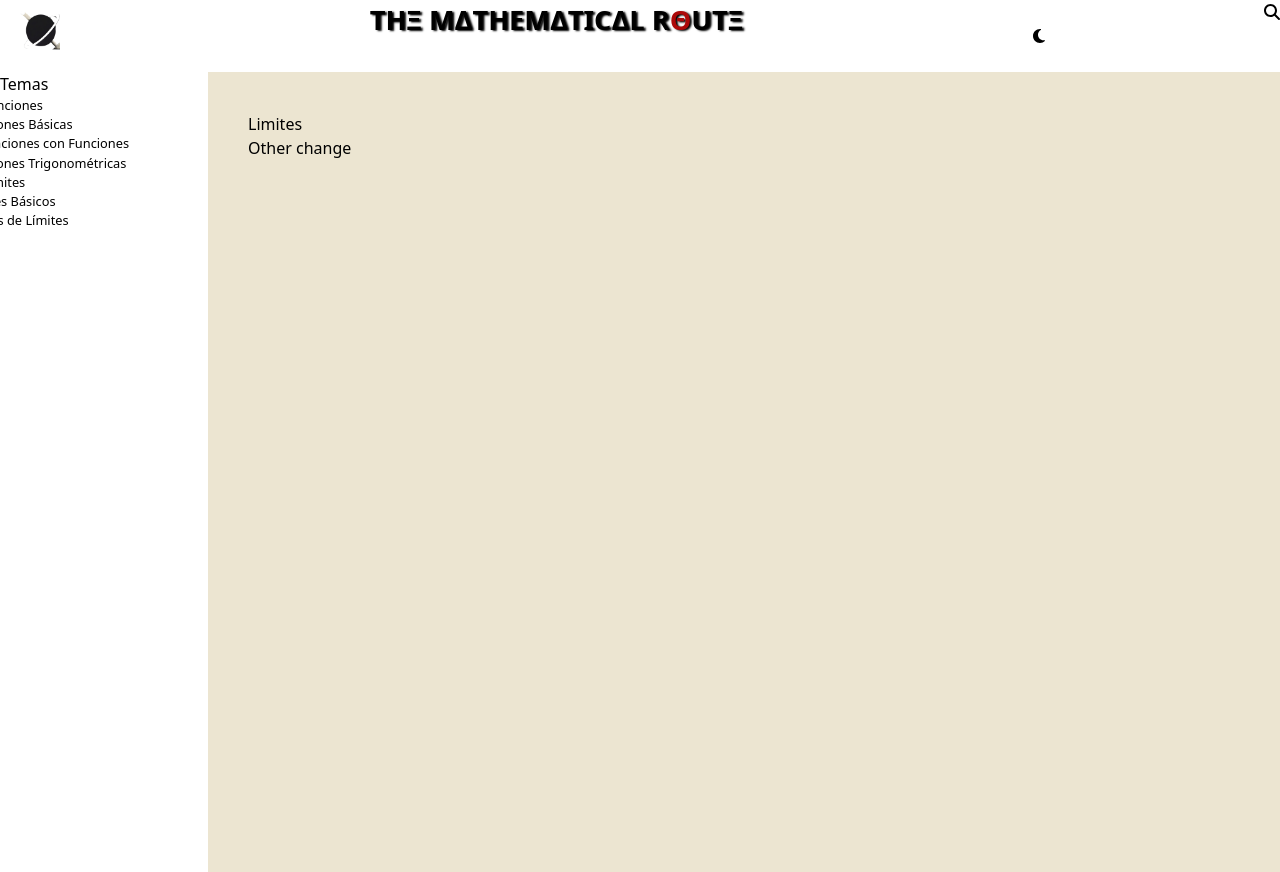
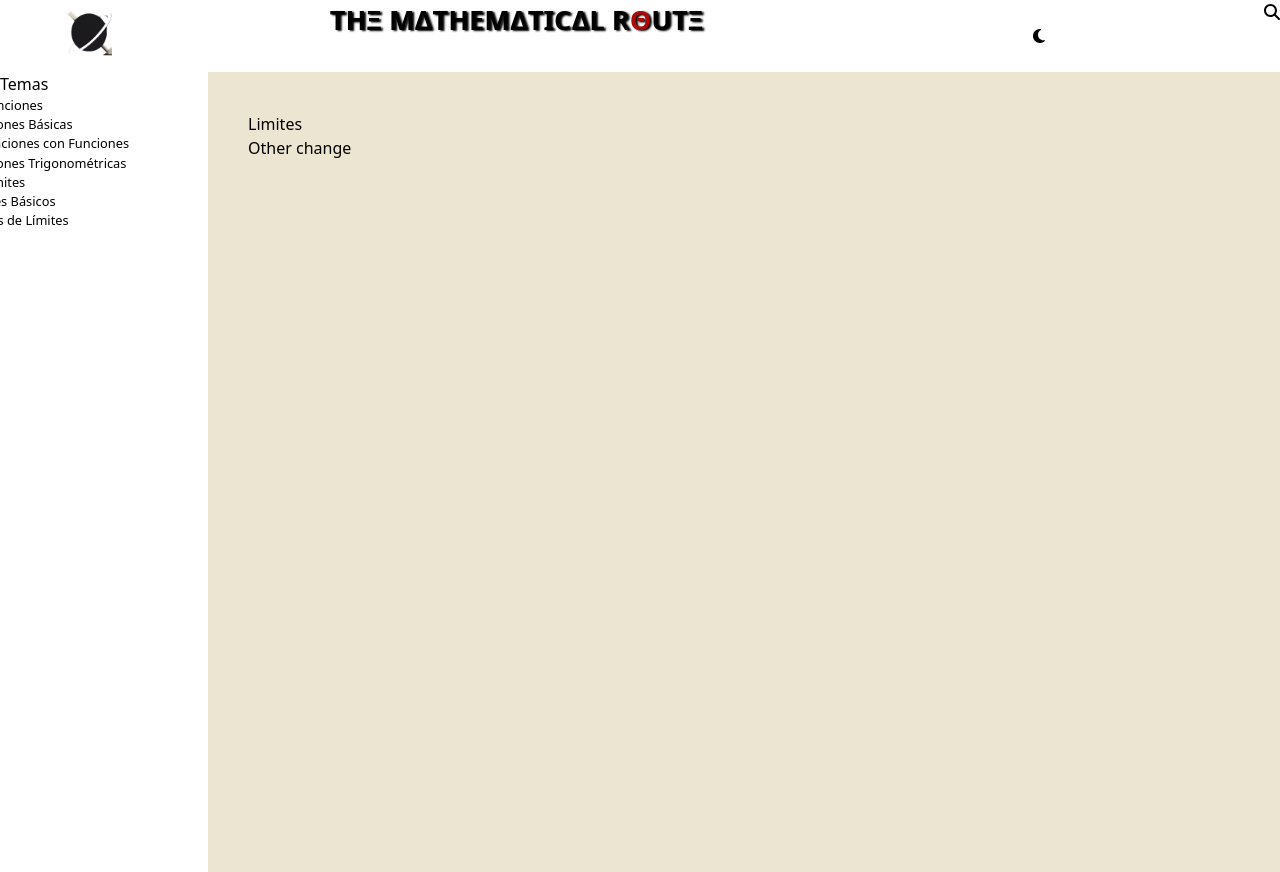
Before and after one commit to qwik-zgheib/MathematicalRoute, a React (Vite) app: page /limits in a window 1280 px wide. Shown: the top 872 px of the page. Built offline with nearby package versions, Linux system fonts and the light colour scheme; the HTML template or start-up script is replaced by a standard one.

Commit message:
se agrego una navegacion al navbar

```diff
--- a/src/components/Navbar.jsx
+++ b/src/components/Navbar.jsx
@@ -4,11 +4,12 @@ import styles from '../styles/Navbar.module.css'
 import Title from '../components/Title'
 import { SearchInput } from './SearchInput'
 import ThemeSwitcher from './ThemeSwitcher'
-
+import { Link } from 'react-router-dom'
 const Navbar = () => {
   return (
     <div>
       <div className={`${styles.container} bg-[#011526] dark:bg-[#011526]`}>
+        <div className={styles.config}>
           <div>
             <img className={styles.image} src="/src/assets/images/logoxaturn.png" />
           </div>
@@ -22,6 +23,26 @@ const Navbar = () => {
             <ThemeSwitcher />
           </div>
         </div>
+        <div className={styles.navegar}>
+          <ul className={styles.lista}>
+            <Link to="/functions">
+              <li className={styles.subl}>Funciones</li>
+            </Link>
+
+            <Link to="/limits">
+              <li className={styles.subl}>Limites</li>
+            </Link>
+
+            <Link to="/derivatives">
+              <li className={styles.subl}>Derivadas</li>
+            </Link>
+
+            <Link to="/integrals">
+              <li className={styles.subl}>Integrales</li>
+            </Link>
+          </ul>
+        </div>
+      </div>
 
       <Outlet />
     </div>
--- a/src/styles/Navbar.module.css
+++ b/src/styles/Navbar.module.css
@@ -3,32 +3,60 @@
   position: fixed;
   height: 9vh;
   top: 0;
+  display: flex;
+  flex-direction: column;
+  z-index: 3;
+  overflow: hidden;
+}
+.lista {
+  display: flex;
+  color: #fff;
+  justify-content: space-around;
+  max-width: 80vw;
+  margin-left: 10%;
+  align-items: center;
+  cursor: pointer;
+}
+.subl {
+  border: 1px solid #fff;
+  display: block;
+  width: 40vh;
+  text-align: center;
+  font-size: 0.9em;
+  letter-spacing: 0.2em;
+  font-weight: 600;
+}
+.subl:hover {
+  background: #ece5d1;
+  color: #000;
+  font-weight: 600;
+}
+.config {
+  width: 100%;
   justify-content: space-between;
   display: flex;
   z-index: 3;
+  position: relative;
+  height: 50%;
+  margin-bottom: 10px;
 }
-
 .menu {
   position: absolute;
   height: 100vh;
-  position: relative;
   top: 9vh;
   width: 26vh;
   overflow: hidden;
 }
 
 .image {
-  position: relative;
-  max-width: 40px;
-  margin: 10px 20px;
+  position: absolute;
+  max-width: 6vh;
+  left: 8vh;
+  top: 1vh;
 }
 @media (max-width: 1366px) {
-
-  .menu {
-
-    li{font-size: .8rem ;
-       margin-left: -18px;
-    }
-
+  .menu li {
+    font-size: 0.8rem;
+    margin-left: -18px;
   }
 }
```
Lines whose indentation alone changed are shown as unchanged.
